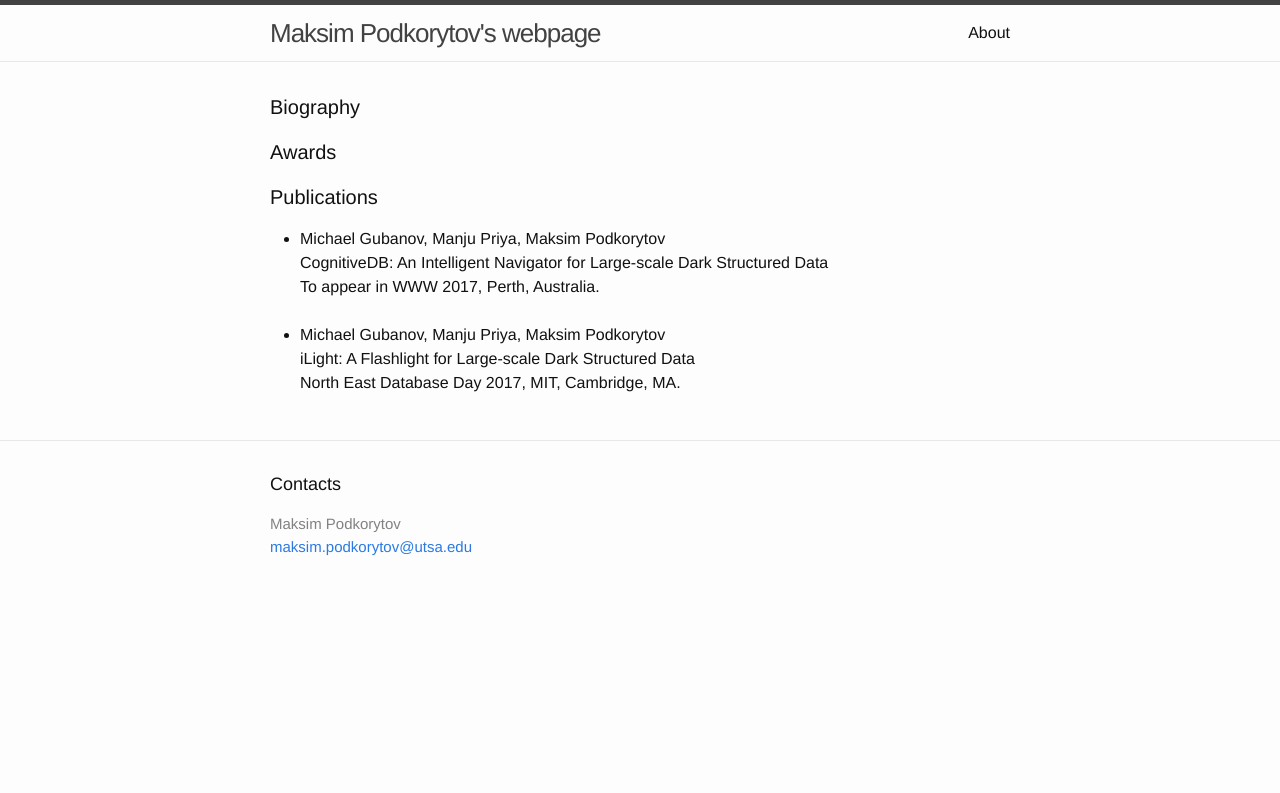
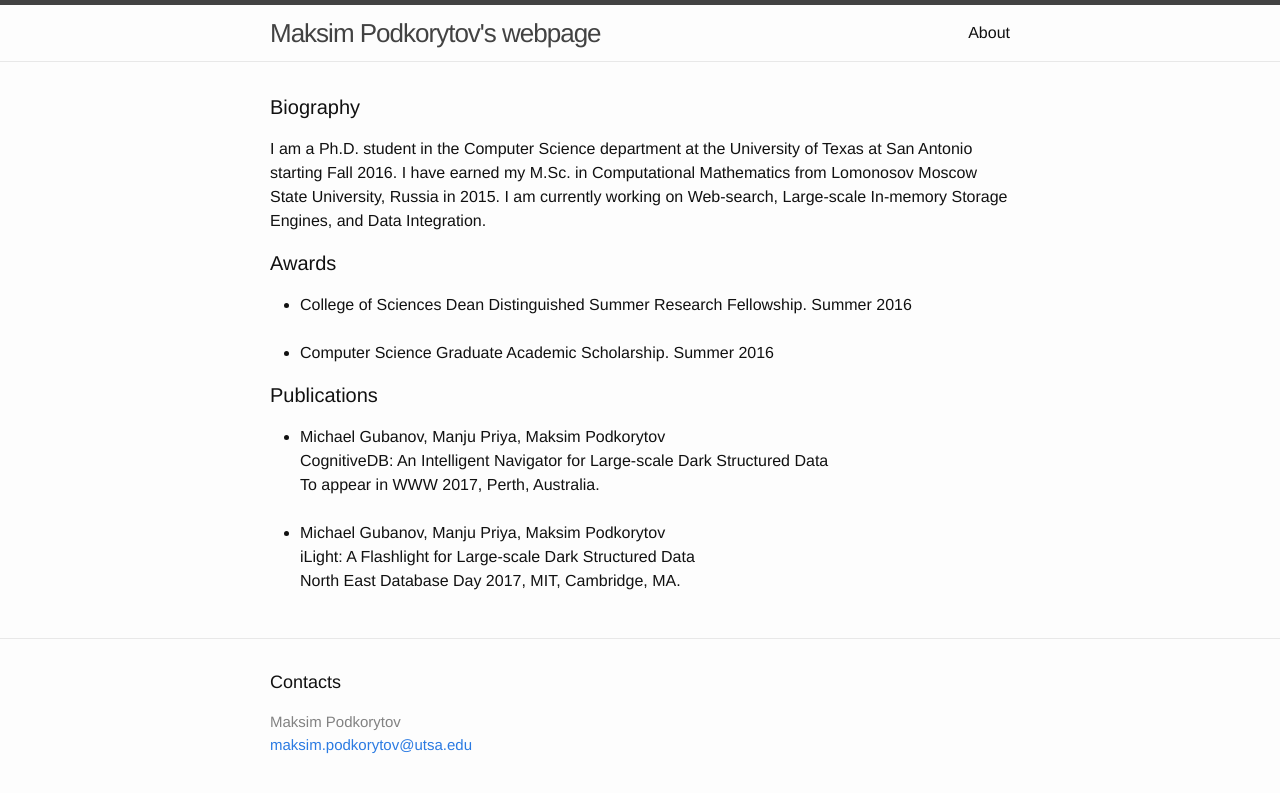
Before and after one commit to tenpercent/tenpercent.github.io, a Jekyll site: the page built from index.html, in a window 1280 px wide. Shown: the top 793 px of the page. Built offline with Jekyll 4.4.1, drawn with Linux system fonts in a browser that asks for light colours.

Commit message:
add awards and brief biography

```diff
--- a/index.html
+++ b/index.html
@@ -5,7 +5,23 @@ layout: default
 <div class="home">
 
   <h1 class="page-heading">Biography</h1>
+  <p>
+    I am a Ph.D. student in the Computer Science department at the University of Texas at  San  Antonio starting Fall 2016.
+    I  have earned  my M.Sc.  in Computational Mathematics  from  Lomonosov  Moscow  State University, Russia in 2015.
+    I am currently working on Web-search, Large-scale In-memory Storage Engines, and Data Integration.
+  </p>
   <h1 class="page-heading">Awards</h1>
+  <ul>
+    <li>
+      College of Sciences Dean Distinguished Summer Research Fellowship.
+      Summer 2016
+    </li>
+    <br>
+    <li>
+      Computer Science Graduate Academic Scholarship.
+      Summer 2016
+    </li>
+  </ul>
   <h1 class="page-heading">Publications</h1>
   <ul>
     <li>
```
